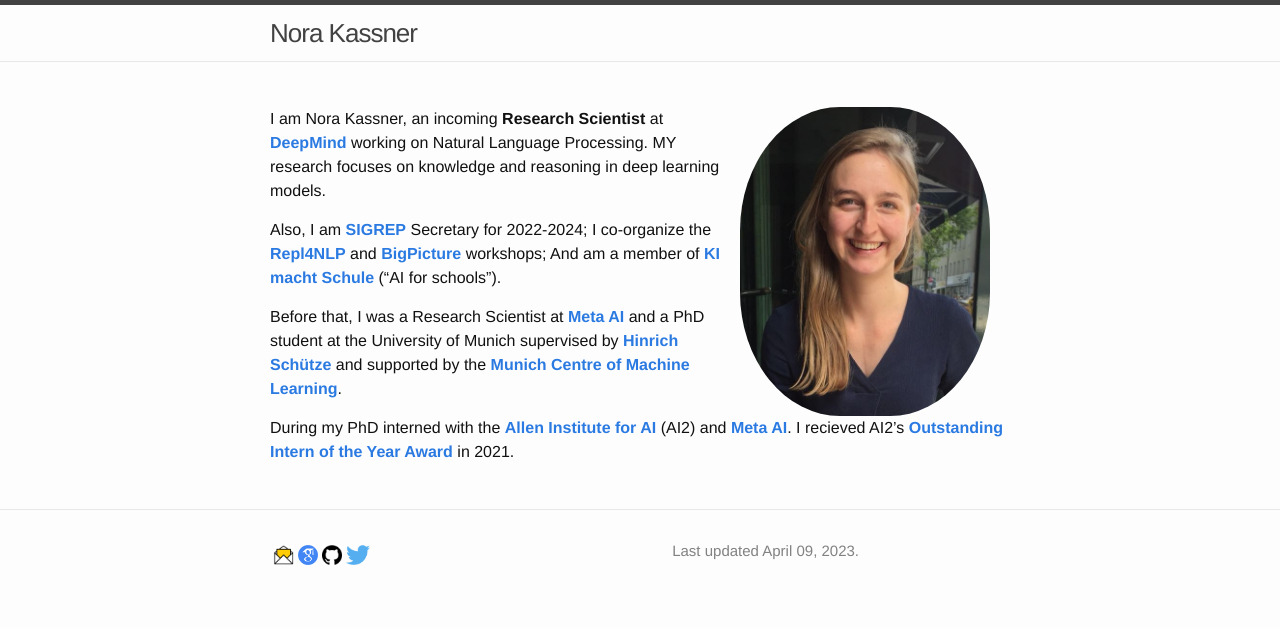
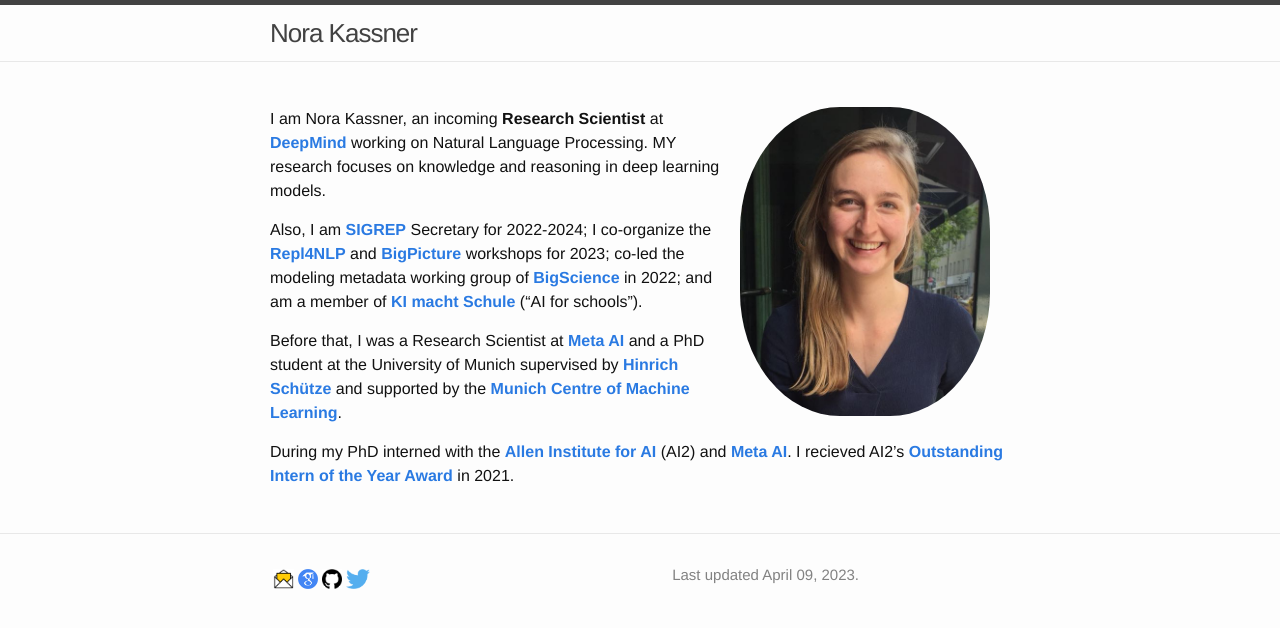
Before and after one commit to norakassner/norakassner.github.io, a Jekyll site: the page built from index.md, in a window 1280 px wide. Shown: the top 628 px of the page. Built offline with Jekyll 4.4.1, drawn with Linux system fonts in a browser that asks for light colours.

Commit message:
Initial commit

```diff
--- a/index.md
+++ b/index.md
@@ -12,7 +12,7 @@ description: I'm Nora and I am a Research Scientist in Natural Language Processi
 
 I am Nora Kassner, an incoming  __Research Scientist__ at [__DeepMind__](https://www.deepmind.com/) working on Natural Language Processing. MY research focuses on knowledge and reasoning in deep learning models.
 
-Also, I am [__SIGREP__](https://www.sigrep.org/index.html) Secretary for 2022-2024; I co-organize the [__Repl4NLP__](https://sites.google.com/view/repl4nlp2023/?pli=1) and [__BigPicture__](https://www.bigpictureworkshop.com/) workshops; And am a member of [__KI macht Schule__](https://ki-macht-schule.de) ("AI for schools").
+Also, I am [__SIGREP__](https://www.sigrep.org/index.html) Secretary for 2022-2024; I co-organize the [__Repl4NLP__](https://sites.google.com/view/repl4nlp2023/?pli=1) and [__BigPicture__](https://www.bigpictureworkshop.com/) workshops for 2023; co-led the modeling metadata working group of [__BigScience__](https://bigscience.huggingface.co/) in 2022; and am a member of [__KI macht Schule__](https://ki-macht-schule.de) ("AI for schools").
 
 Before that, I was a Research Scientist at [__Meta AI__](https://ai.facebook.com/) and a PhD student at the University of Munich supervised by [__Hinrich Schütze__](https://scholar.google.com/citations?user=qIL9dWUAAAAJ&hl=en) and supported by the  [__Munich Centre of Machine Learning__](https://mcml.ai/).
 
```
